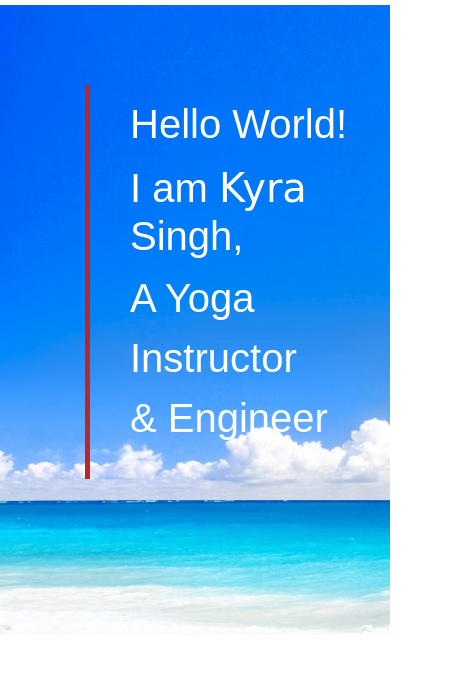
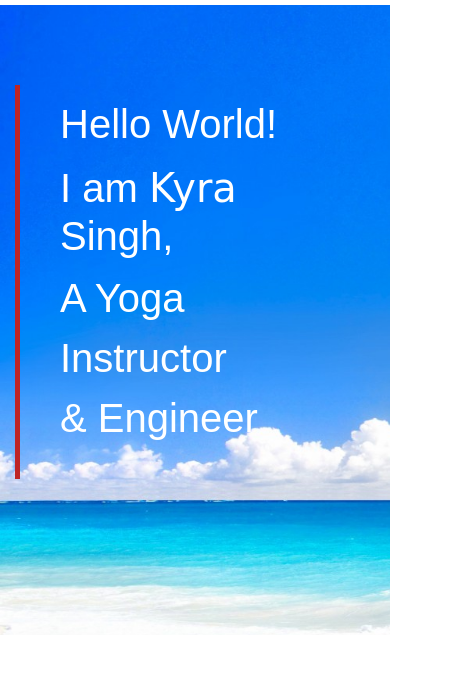
Before and after one commit to kks820/kks820.github.io, a plain HTML site: page index.html in a window 390 px wide. Shown: the part 61-734 px from the top of the page, 460 px wide, since content can reach past the window. Drawn offline with nearby package versions, Linux system fonts and the light colour scheme.

Commit message:
Update margins for mobile.

```diff
--- a/css/main.css
+++ b/css/main.css
@@ -53,6 +53,6 @@ body {
 }
 
 .container {
-  margin-left: 70px;
-  margin-right: 70px;
+  margin-left: auto;
+  margin-right: auto;
 }
```
